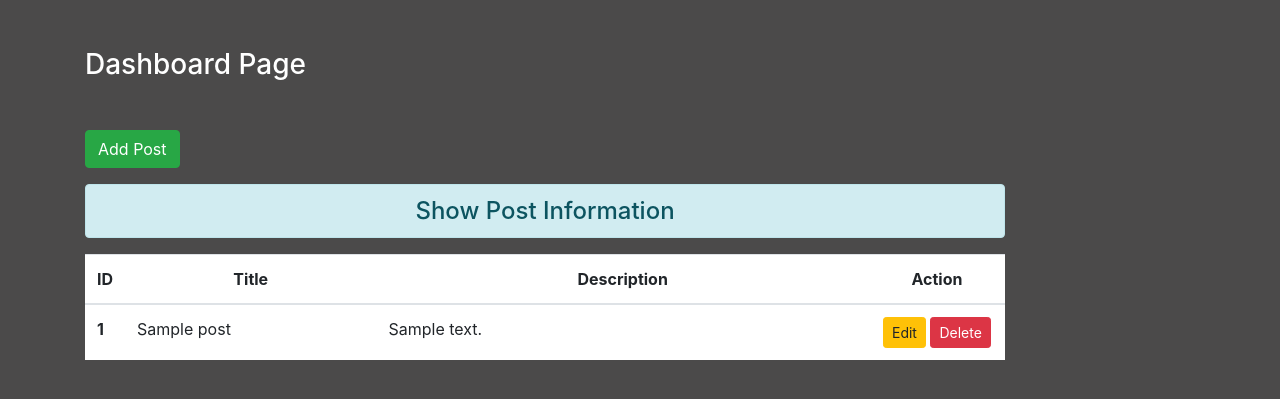
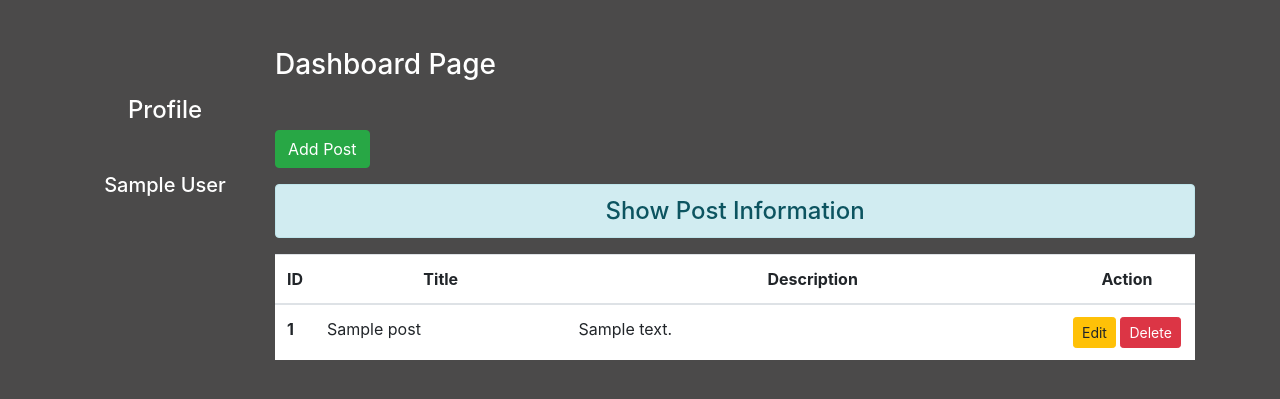
Before and after one commit to souldiarys/miniblog, a Django app: page /dashboard/ in a window 1280 px wide. Shown: the part 56-455 px from the top of the page. Run offline with Django 3.2, Linux system fonts and the light colour scheme; a user stored in the database is signed in; tables that the repository leaves empty hold one stand-in row (values such as "Sample post"); some libraries are stand-ins or nearby versions.

Commit message:
[CH7] 미니블로그 - 유저 그룹 및 사이드 출력 추가

```diff
--- a/blog/templates/blog/dashboard.html
+++ b/blog/templates/blog/dashboard.html
@@ -13,6 +13,16 @@
         {% endfor %}
     {% endif %}
 {% endblock msg %}
+
+{% block side %}
+<div class="col-sm-2 text-white my-5 text-center">
+    <h4 class="my-5">Profile</h4>
+    <h5>{{full_name}}</h5>
+    {% for group in groups %}
+        <p>{{group.name}}</p>
+    {% endfor %}
+</div>
+{% endblock side %}
 
 {% block content %}
 <div class="col-sm-10">
--- a/blog/views.py
+++ b/blog/views.py
@@ -3,6 +3,7 @@ from django.http.response import HttpResponseRedirect
 from django.shortcuts import render, redirect
 from django.contrib import messages
 from django.contrib.auth import authenticate, login, logout
+from django.contrib.auth.models import Group
 
 from .forms import LoginForm, SignUpForm, PostForm
 from .models import Post
@@ -24,7 +25,10 @@ def contact(request):
 def dashboard(request):
     if request.user.is_authenticated:
         posts = Post.objects.all()
-        return render(request, 'blog/dashboard.html', {'posts':posts})
+        user = request.user
+        full_name = user.get_full_name()
+        groups = user.groups.all()
+        return render(request, 'blog/dashboard.html', {'posts':posts, 'full_name':full_name, 'groups':groups})
     else:
         return redirect('login')
 
@@ -39,7 +43,9 @@ def signup(request):
         form = SignUpForm(request.POST)
         if form.is_valid():
             messages.success(request, 'Congratulations!! You have become an Author.')
-            form.save()
+            user = form.save()
+            group = Group.objects.get(name="Author")
+            user.groups.add(group)
     else:
         form = SignUpForm()
     return render(request, 'blog/signup.html', {'form':form})
```
